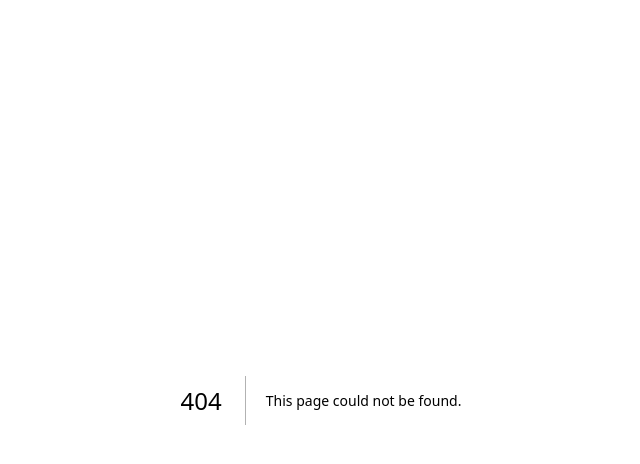
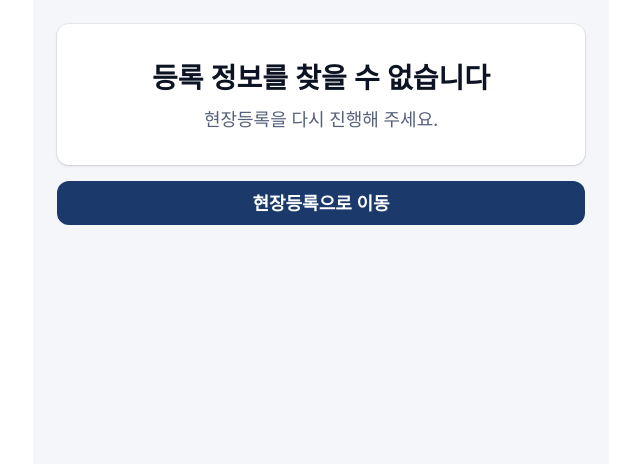
Before and after one commit to Heylark/morymaker-web, a Next.js app: page /r/1/done in a window 1280 px wide. Before the commit this address had no page. Shown: the top 464 px of the page, without its empty margins (319-959 px from the left). Built offline with nearby package versions, Linux system fonts and the light colour scheme.

Commit message:
feat: 현장등록 완료 화면(/r/[eventCode]/done) 추가
- 서버 셸 페이지 + CompleteView(sessionStorage 판독 후 QR·위치 렌더)
- 직접 접근·새로고침 후 세션 데이터 소실 시 재등록 유도(안전 처리)
- AltLocationGuide: 대체 위치 안내(정적 문구)

```diff
--- /dev/null
+++ b/src/app/(visitor)/r/[eventCode]/done/page.tsx
@@ -0,0 +1,11 @@
+import { CompleteView } from '@/components/visitor/CompleteView';
+
+interface OnsiteDonePageProps {
+  params: Promise<{ eventCode: string }>;
+}
+
+// 얇은 Server 셸 — sessionStorage 판독은 브라우저 전용이라 client 컴포넌트(CompleteView)가 담당한다.
+export default async function OnsiteDonePage({ params }: OnsiteDonePageProps) {
+  const { eventCode } = await params;
+  return <CompleteView eventCode={eventCode} />;
+}
--- /dev/null
+++ b/src/components/visitor/AltLocationGuide.tsx
@@ -0,0 +1,8 @@
+/** 대체 위치 안내(정적) — 셀프 주차 등록 화면(VIS-01)이 아직 없어 문구로만 안내한다. */
+export function AltLocationGuide() {
+  return (
+    <div className="rounded-card bg-surface-sunken p-4 text-center">
+      <p className="text-sm text-ink-muted">행사장 위치는 초대 문자에 첨부된 지도를 참고해 주세요.</p>
+    </div>
+  );
+}
--- /dev/null
+++ b/src/components/visitor/CompleteView.tsx
@@ -0,0 +1,59 @@
+'use client';
+
+import Link from 'next/link';
+import { useEffect, useState } from 'react';
+import type { OnsiteRegisterResult } from '@/types/visitor';
+import { AltLocationGuide } from './AltLocationGuide';
+import { CheckinQrIssue } from './CheckinQrIssue';
+import { NoticeView } from './NoticeView';
+
+interface CompleteViewProps {
+  eventCode: string;
+}
+
+function onsiteDoneStorageKey(eventCode: string): string {
+  return `visitor:onsite-done:${eventCode}`;
+}
+
+/**
+ * VIS-03 현장등록 완료 — 등록 POST 응답을 재조회할 GET endpoint가 없어, 등록 성공 직후
+ * sessionStorage에 저장해둔 결과를 읽어 그대로 렌더한다. 직접 접근·새로고침 후
+ * 세션 데이터가 지워진 경우는 재등록을 유도한다(안전 처리).
+ */
+export function CompleteView({ eventCode }: CompleteViewProps) {
+  const [result, setResult] = useState<OnsiteRegisterResult | null>();
+
+  useEffect(() => {
+    const raw = sessionStorage.getItem(onsiteDoneStorageKey(eventCode));
+    // sessionStorage는 구독 가능한 변경 이벤트가 없다(같은 탭 내 쓰기는 'storage' 이벤트 미발생) —
+    // 마운트 시 1회 동기 판독 후 반영하는 것이 유일한 방법이다. SSR에는 sessionStorage 자체가
+    // 없어 서버·클라 첫 렌더는 항상 undefined로 일치하고(위 얼리 리턴), 커밋 후 1회 갱신은 의도된 동작이다.
+    // eslint-disable-next-line react-hooks/set-state-in-effect
+    setResult(raw ? (JSON.parse(raw) as OnsiteRegisterResult) : null);
+  }, [eventCode]);
+
+  // 브라우저 마운트 전(SSR 가드) — sessionStorage 판독 전까지는 아무것도 그리지 않는다(깜빡임 회피).
+  if (result === undefined) return null;
+
+  if (!result) {
+    return (
+      <div className="mx-auto flex min-h-dvh max-w-xl flex-col gap-4 bg-surface-sunken p-6">
+        <NoticeView title="등록 정보를 찾을 수 없습니다" message="현장등록을 다시 진행해 주세요." />
+        <Link
+          href={`/r/${eventCode}`}
+          className="min-h-touch flex items-center justify-center rounded-card bg-primary px-6 text-desk font-semibold text-primary-ink"
+        >
+          현장등록으로 이동
+        </Link>
+      </div>
+    );
+  }
+
+  return (
+    <div className="mx-auto flex min-h-dvh max-w-xl flex-col gap-4 bg-surface-sunken p-6">
+      <p className="text-desk-lg font-semibold text-ink">{result.message}</p>
+      <CheckinQrIssue url={result.checkinQr.url} />
+      <AltLocationGuide />
+    </div>
+  );
+}
```
